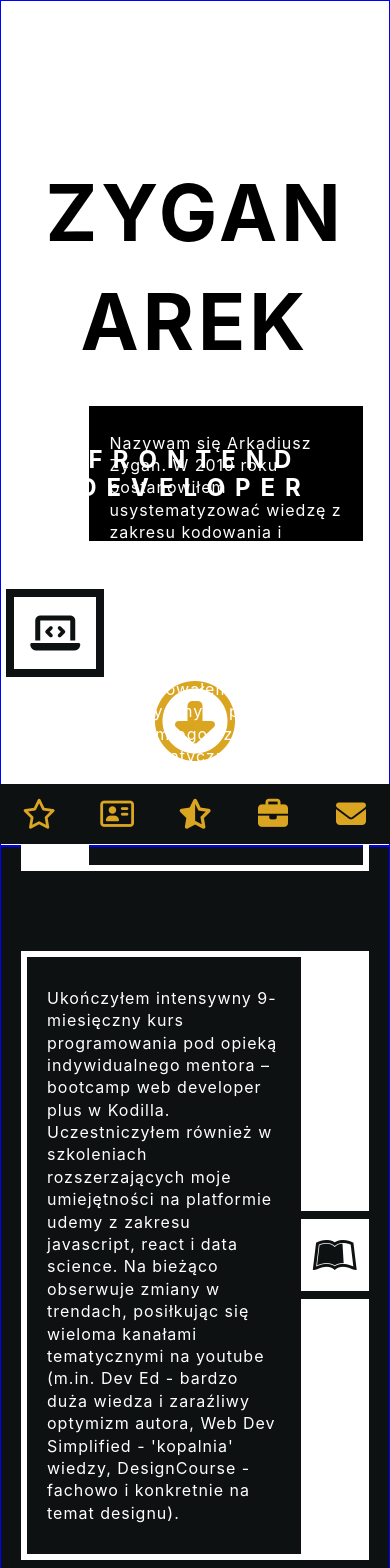
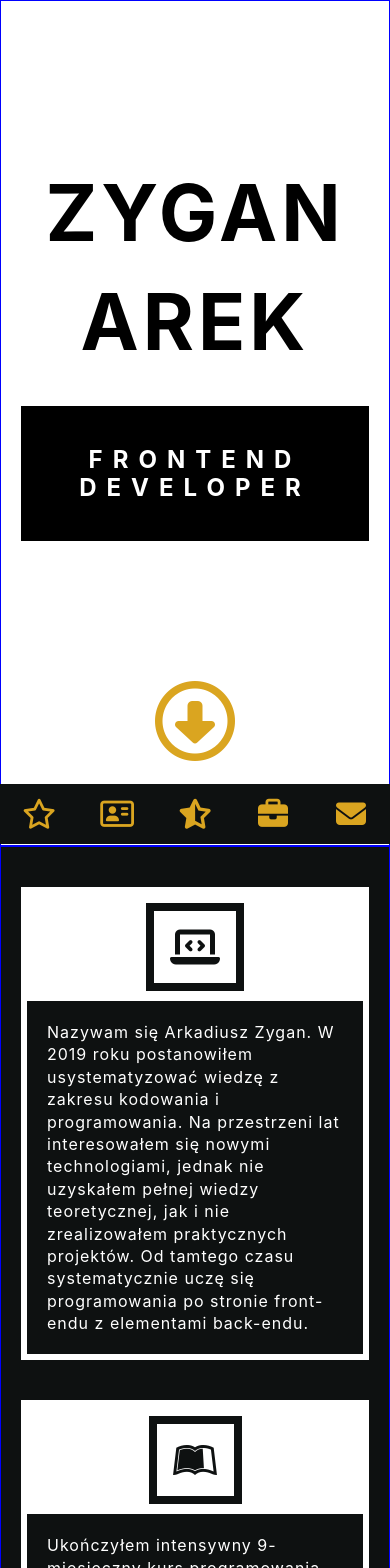
Before and after one commit to Zyar3k/portfolio-2020, a React (Create React App) app: page / in a window 390 px wide. Shown: the top 1568 px of the page. Built offline with nearby package versions, Linux system fonts and the light colour scheme.

Commit message:
Add mobile view to about

```diff
--- a/src/components/views/About/About.scss
+++ b/src/components/views/About/About.scss
@@ -6,14 +6,15 @@
   main {
     height: 100vh;
     display: flex;
+    flex-direction: column;
     align-items: center;
     justify-content: center;
-    flex-direction: column;
 
     .aboutSection {
       border: 6px solid $clrLight;
       display: flex;
       margin: 40px 0;
+      min-height: 180px;
 
       &:nth-of-type(1),
       &:nth-of-type(3) {
@@ -41,6 +42,7 @@
           transition: $transition;
         }
       }
+
       p {
         transition: $transition;
         padding: 30px 20px;
@@ -67,3 +69,45 @@
     }
   }
 }
+
+@media (max-width: 992px) {
+  .aboutContent {
+    main {
+      .aboutSection {
+        margin: 20px 0;
+      }
+    }
+  }
+}
+
+@media (max-width: 700px) {
+  .aboutContent {
+    main {
+      height: unset;
+      min-height: 100vh;
+
+      .aboutSection {
+        flex-direction: column;
+
+        &:nth-of-type(1),
+        &:nth-of-type(3) {
+          border-left: 6px solid $clrLight;
+        }
+
+        &:nth-of-type(2) {
+          border-right: 6px solid $clrLight;
+          flex-direction: column;
+        }
+
+        .icoWrapper {
+          width: 100%;
+          padding: 10px;
+        }
+
+        p {
+          padding: 20px;
+        }
+      }
+    }
+  }
+}
```
